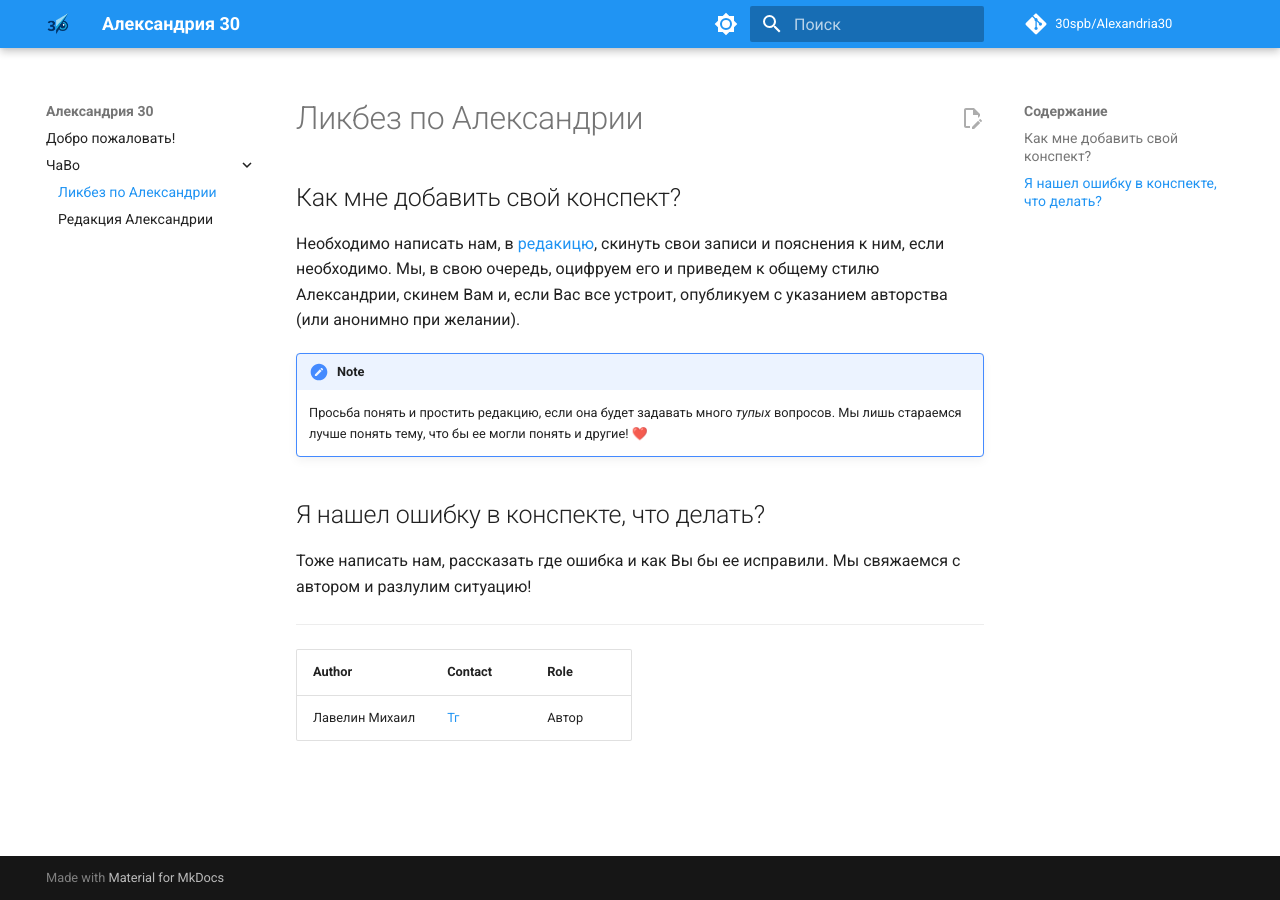
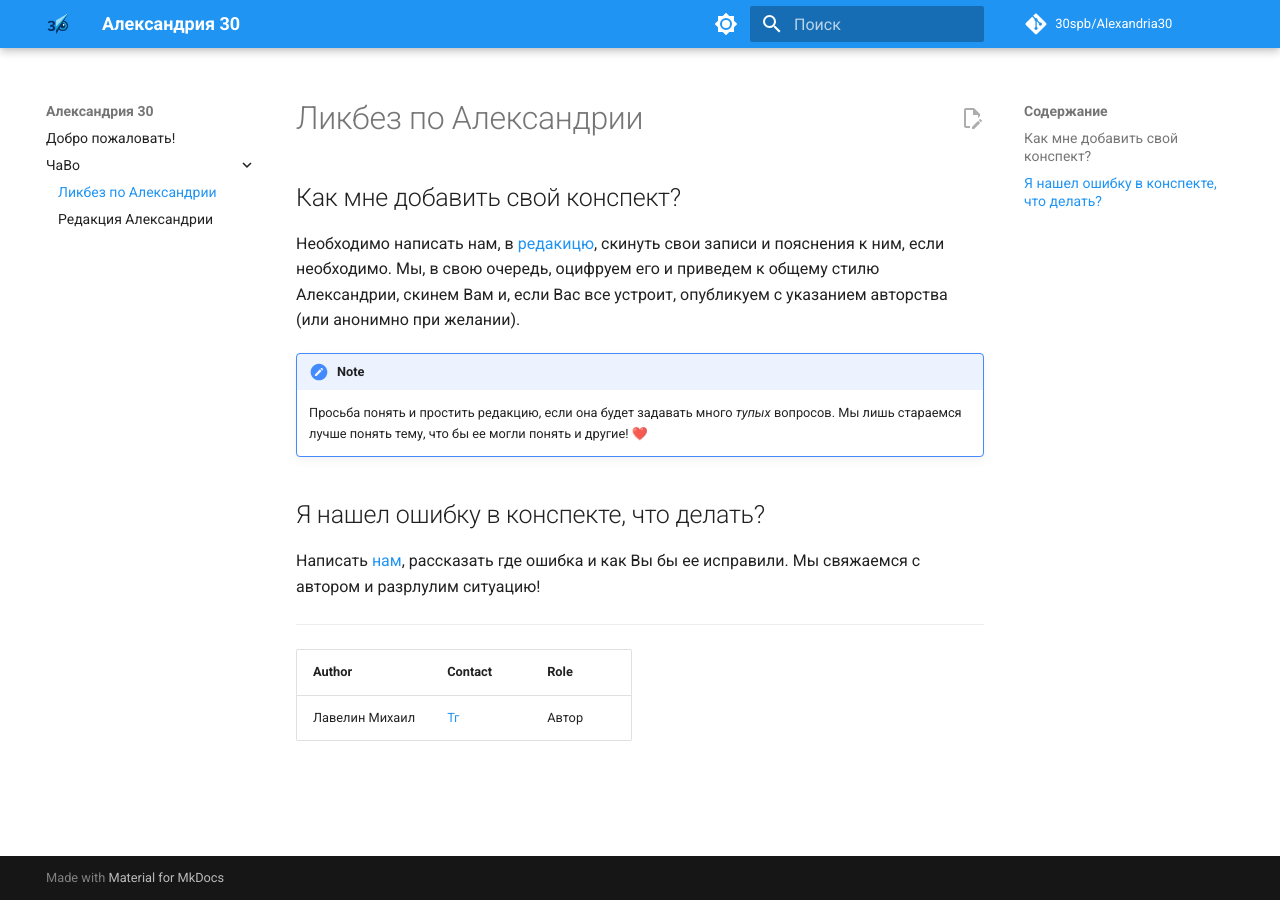
Before and after one commit to 30spb/Alexandria30, an MkDocs documentation site: the page built from docs/faq/index.md, in a window 1280 px wide. Built offline with MkDocs 1.6.1 and Material for MkDocs 9.7.7, drawn with Linux system fonts in a browser that asks for light colours; comment, search, counter and statistics services are not loaded.

Commit message:
Фикс ошибок

```diff
--- a/docs/faq/index.md
+++ b/docs/faq/index.md
@@ -9,7 +9,7 @@
 
 ## Я нашел ошибку в конспекте, что делать?
 
-Тоже написать нам, рассказать где ошибка и как Вы бы ее исправили. Мы свяжаемся с автором и разлулим ситуацию!
+Написать [нам](admins.md), рассказать где ошибка и как Вы бы ее исправили. Мы свяжаемся с автором и разрлулим ситуацию!
 
 ---
 | Author         | Contact                       | Role  |
```
